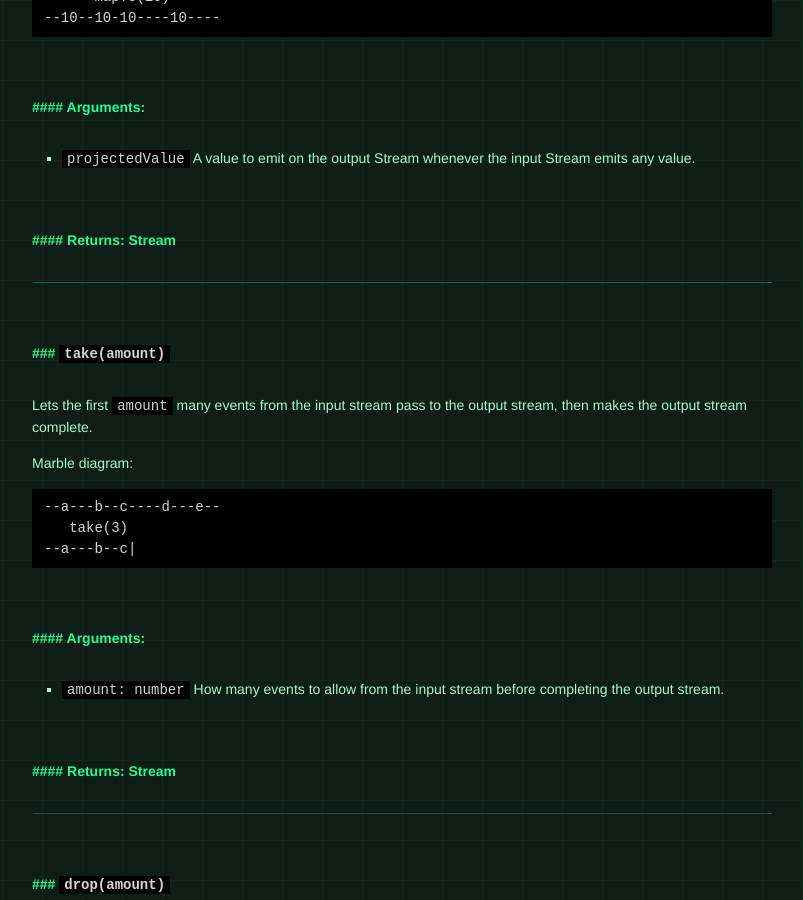
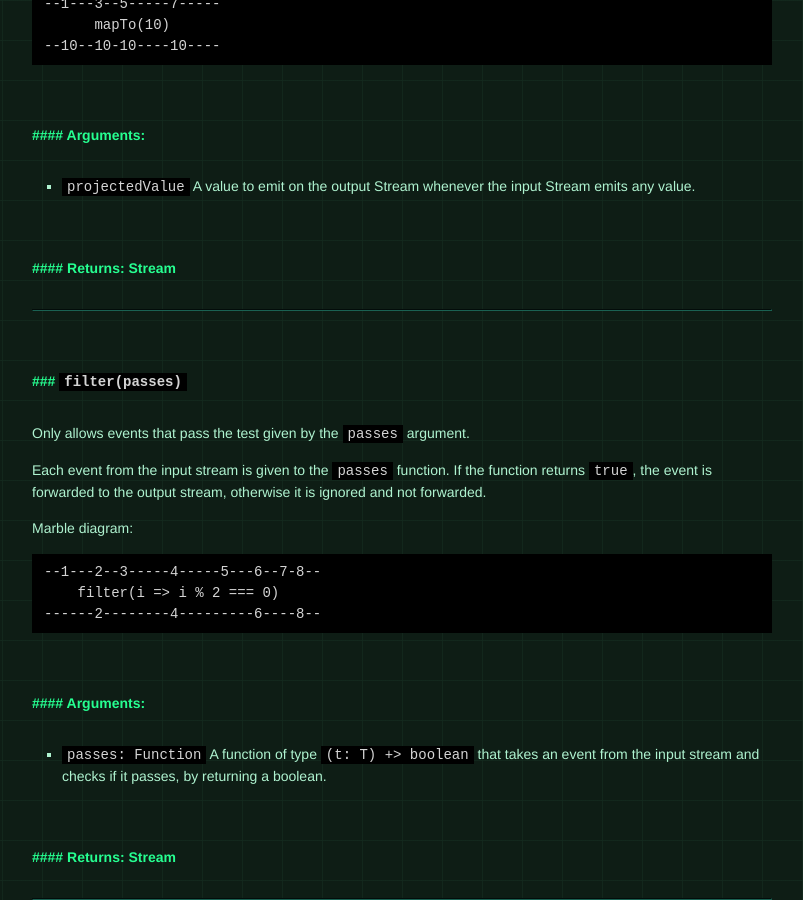
Before and after one commit to staltz/xstream, a Jekyll site: the page built from index.html, in a window 1280 px wide and 900 px high, scrolled down 13150 px. Shown: the whole window, without its empty margins (238-1041 px from the left). Built offline with Jekyll 4.4.1, drawn with Linux system fonts in a browser that asks for light colours; some web fonts are replaced.

Commit message:
update site

````diff
--- a/_includes/content.md
+++ b/_includes/content.md
@@ -78,6 +78,7 @@ var xs = require('xstream').default
 - [`removeListener`](#removeListener)
 - [`map`](#map)
 - [`mapTo`](#mapTo)
+- [`filter`](#filter)
 - [`take`](#take)
 - [`drop`](#drop)
 - [`last`](#last)
@@ -497,6 +498,31 @@ Marble diagram:
 #### Arguments:
 
 - `projectedValue` A value to emit on the output Stream whenever the input Stream emits any value.
+
+#### Returns:  Stream
+
+- - -
+
+### <a id="filter"></a> `filter(passes)`
+
+Only allows events that pass the test given by the `passes` argument.
+
+Each event from the input stream is given to the `passes` function. If the
+function returns `true`, the event is forwarded to the output stream,
+otherwise it is ignored and not forwarded.
+
+Marble diagram:
+
+```text
+--1---2--3-----4-----5---6--7-8--
+    filter(i => i % 2 === 0)
+------2--------4---------6----8--
+```
+
+#### Arguments:
+
+- `passes: Function` A function of type `(t: T) +> boolean` that takes an event from the input stream and checks if it passes, by returning a
+boolean.
 
 #### Returns:  Stream
 
````
